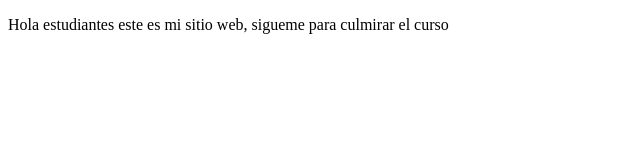
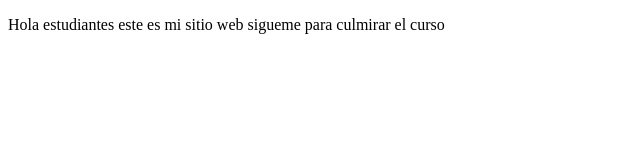
Before and after one commit to andreyj057/ProyectoDemoCursoPrework, a plain HTML site: page index.html in a window 1280 px wide. Shown: the full height of the page, 0-640 px from the left. Drawn offline with Linux system fonts and the light colour scheme.

Commit message:
cambios que agregamos en el sitio web

```diff
--- a/index.html
+++ b/index.html
@@ -4,10 +4,11 @@
     <meta charset="UTF-8">
     <meta http-equiv="X-UA-Compatible" content="IE=edge">
     <meta name="viewport" content="width=device-width, initial-scale=1.0">
-    <title>Hola Mundo</title>
+    <title>Hola amigos y amigas, siganme para mas mejoras en elk servidor</title>
 </head>
 <body>
-   <p>Hola estudiantes este es mi sitio web, sigueme para culmirar el curso
+   <p>Hola estudiantes este es mi sitio web
+        sigueme para culmirar el curso
 
    </p>
 </body>
```
